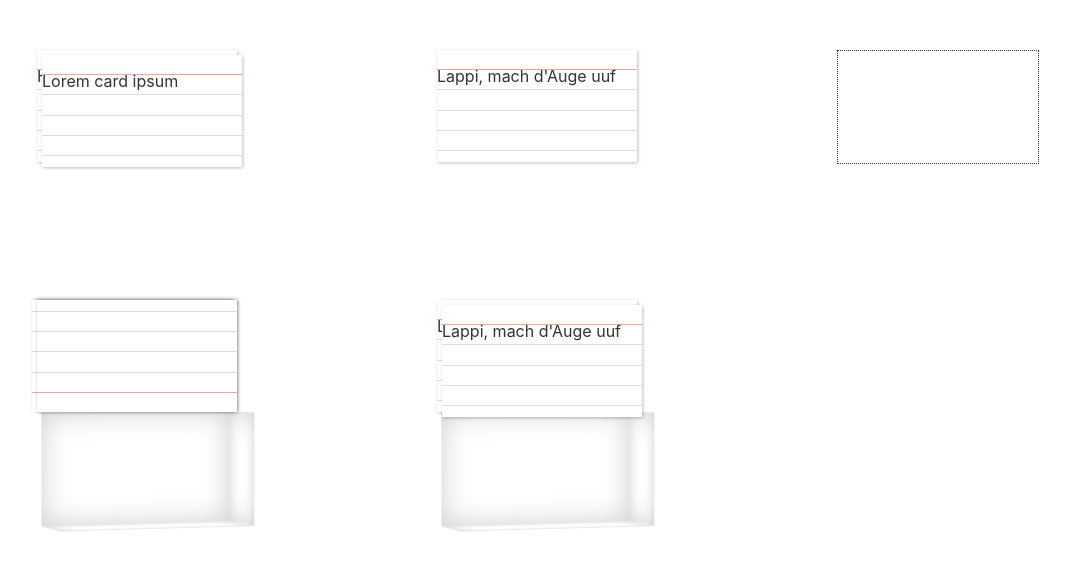
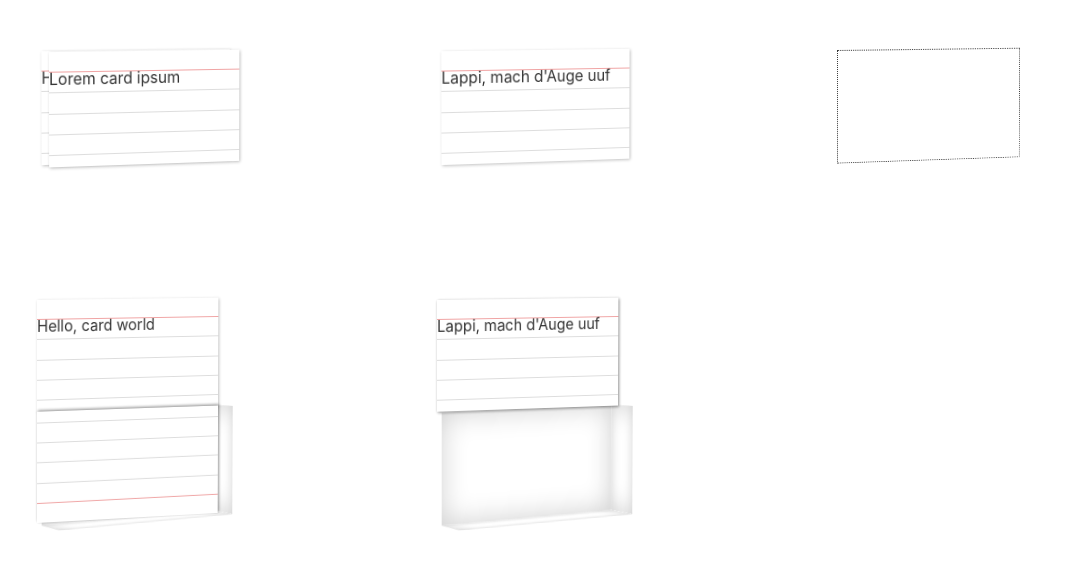
Before and after one commit to rknuus/pensieve, a Svelte app: page / in a window 1280 px wide. Shown: the top 570 px of the page, without its empty margins (13-1083 px from the left). Built offline with nearby package versions, Linux system fonts and the light colour scheme.

Commit message:
Clean up code

```diff
--- a/src/Box/Box.svelte
+++ b/src/Box/Box.svelte
@@ -4,8 +4,7 @@
   import OpenedBoxWalls from './OpenedBoxWalls.svelte';
   import { boxes } from './box-store.js';
   import { cssVariables } from '../helpers/css-helpers.js';
-  import { display } from '../helpers/display-store.js';
-  import { getCardOffset, getHeight, getWidth  } from '../helpers/display-helpers.js';
+  import { getCardOffset, getHeight  } from '../helpers/display-helpers.js';
   import { createEventDispatcher, onDestroy } from 'svelte';
 
   export let id;
@@ -17,14 +16,7 @@
   let flippedCards;
 
   $: allCards = openCards.concat(flippedCards);
-  $: width = getWidth(allCards);
-  $: height = getHeight(allCards) + getHeight(1);
   $: lowerTop = parseInt(top) + getHeight(allCards) + getCardOffset(allCards.length);
-  $: totalOffset = getCardOffset(allCards.length) + getCardOffset(1);  // add one card for the single-card case
-
-  // TEMPORARILY(KNR)
-  $: console.log('lowerTop of ' + id + ': ' + lowerTop);
-  // END TEMPORARILY(KNR)
 
   console.assert(id, 'box has no valid ID');
 
@@ -54,8 +46,10 @@
     /* borrowed from https://svelte.dev/repl/ccdb128d448c4b92babeaccb4be35567?version=3.46.2 */
     top: var(--top);
     left: var(--left);
-    height: var(--height);
-    width: var(--width);
+
+    transform-style: preserve-3d;
+    transform: perspective(50cm) rotateX(-2deg) rotateY(20deg);
+    transform-origin: top center;
   }
 
   .selected {
@@ -64,9 +58,8 @@
   }
 </style>
 
-<div class="box" class:selected use:cssVariables={{top, left, height, width}} on:dblclick="{onDoubleclick}">
+<div class="box" class:selected use:cssVariables={{top, left}} on:dblclick="{onDoubleclick}">
   <OpenCards id="{id}" top="{top}" left="{left}" />
-  <!-- TODO(KNR): the flipped cards are not shown -->
   <FlippedCards id="{id}" top="{lowerTop}" left="{left}" />
   <OpenedBoxWalls top="{getHeight(allCards)}" left="0" cardCount="{allCards.length}" />
 </div>
--- a/src/Box/FlippedCards.svelte
+++ b/src/Box/FlippedCards.svelte
@@ -3,7 +3,6 @@
   import { boxes } from './box-store.js';
   import { createEventDispatcher, onDestroy } from 'svelte';
   import { cssVariables } from '../helpers/css-helpers.js';
-  import { getCardOffset } from '../helpers/display-helpers.js';
   import { positioning } from '../helpers/positioning-store.js';
 
   export let id;
@@ -34,14 +33,11 @@
 <style>
   .flippedcards {
     position: absolute;
-    /* borrowed from https://svelte.dev/repl/ccdb128d448c4b92babeaccb4be35567?version=3.46.2 */
-/*    top: var(--top);
-    left: var(--left);
-*/  }
+  }
 </style>
 
 <div class="flippedcards" use:cssVariables={{top, left}}>
   {#each cards as cardId, i}
-    <Card id={cardId} parentId={id} topCard={i === cards.length - 1} flipped={true} top="{cardHeight + getCardOffset(-i)}" left="{getCardOffset(-i)}" --zIndex="{-i}" />
+    <Card id={cardId} parentId={id} topCard={i === cards.length - 1} flipped={true} level={i} />
   {/each}
 </div>
--- a/src/Box/OpenCards.svelte
+++ b/src/Box/OpenCards.svelte
@@ -2,12 +2,8 @@
   import Card from '../Card/Card.svelte';
   import { boxes } from './box-store.js';
   import { createEventDispatcher, onDestroy } from 'svelte';
-  import { cssVariables } from '../helpers/css-helpers.js';
-  import { getCardOffset } from '../helpers/display-helpers.js';
 
   export let id;
-  export let top;
-  export let left;
 
   let cards;
 
@@ -29,16 +25,10 @@
 </script>
 
 <style>
-  .opencards {
-    position: absolute;
-    /* borrowed from https://svelte.dev/repl/ccdb128d448c4b92babeaccb4be35567?version=3.46.2 */
-/*    top: var(--top);
-    left: var(--left);*/
-  }
 </style>
 
-<div class="opencards" use:cssVariables={{top, left}}>
+<div class="opencards">
   {#each cards as cardId, i}
-    <Card id={cardId} parentId={id} topCard={i === cards.length - 1} top="{getCardOffset(i)}" left="{getCardOffset(i)}" />
+    <Card id={cardId} parentId={id} topCard={i === cards.length - 1} level={i} />
   {/each}
 </div>
--- a/src/Box/OpenedBoxWalls.svelte
+++ b/src/Box/OpenedBoxWalls.svelte
@@ -5,8 +5,6 @@
   export let top;
   export let left;
   export let cardCount;
-  let width;
-  let height;
 
   // For boxes with a small number of cards the box shape would look weird if the shape is directly
   // proportional to the number of cards. So always use a multiple of 64.
@@ -30,12 +28,13 @@
   .cube {
     position: absolute;
     top: var(--cubeTop);
-    left: 0px;
-    margin: 0 auto;
     width: var(--cardWidth);
+    /* TODO(KNR): figure out how to avoid redundancy with Box
+       also, the 3D view of the cards don't fit to the box walls
+     */
     transform-style: preserve-3d;
-    transform: perspective(50cm) rotateX(-1deg) rotateY(20deg);
-    transition: all 1s linear;
+    transform: perspective(50cm) rotateX(-2deg) rotateY(20deg);
+    transform-origin: top center;
   }
 
   .wall {
@@ -43,7 +42,6 @@
     background: rgba(255,255,255,0.1);
     box-shadow: inset 0 0 30px rgba(0,0,0,0.2);
     color: rgba(0,0,0,0.5);
-    transition: all 1s linear;
   }
 
   .back {
--- a/src/Card/Card.svelte
+++ b/src/Card/Card.svelte
@@ -7,10 +7,9 @@
 
   export let id;
   export let parentId;
-  export let top;
-  export let left;
   export let topCard;
   export let draggable;
+  export let level;
   export let flipped = false;
 
   let renderedContent;
@@ -28,6 +27,7 @@
 
   $: cardWidth = $positioning.card.width + 'px';
   $: cardHeight = $positioning.card.height + 'px';
+  $: zShift = (level * $positioning.zShiftFactor) + 'px';
   $: dragEnabled = draggable && topCard;
 
   onDestroy(() => {
@@ -42,7 +42,6 @@
     event.dataTransfer.setData('text/plain', JSON.stringify(data));
     event.dataTransfer.effectAllowed = 'move';
     console.debug('starting to drag item ' + id + ' from source stack ' + parentId);
-    // TODO(KNR): updating the store interrupts the drag operation
     display.startDragging(parentId);
   }
 
@@ -64,10 +63,7 @@
   height: var(--cardHeight);
 
   position: absolute;
-  /* borrowed from https://svelte.dev/repl/ccdb128d448c4b92babeaccb4be35567?version=3.46.2 */
-  top: var(--top);
-  left: var(--left);
-  z-index: var(--zIndex);
+  transform: translateZ(var(--zShift));
 
   box-shadow: 1px 1px 3px rgba(0,0,0,.25);
   background-color: white;  /* avoid cards being transparent */
@@ -92,11 +88,11 @@
 }
 
 .flipped {
-    transform: rotateX(-180deg);
+  transform: rotateX(-180deg) translateY(calc(-1 * var(--cardHeight))) translateZ(calc(-1 * var(--zShift)));
 }
 </style>
 
-<div class="card" class:flipped="{flipped}" class:draggable="{dragEnabled}" draggable={dragEnabled} on:dragstart="{onDragStart}" on:dragend="{onDragEnd}" use:cssVariables={{top, left, cardWidth, cardHeight}}>
+<div class="card" class:flipped="{flipped}" class:draggable="{dragEnabled}" draggable={dragEnabled} on:dragstart="{onDragStart}" on:dragend="{onDragEnd}" use:cssVariables={{zShift, cardWidth, cardHeight}}>
   {#if !flipped}
     {@html renderedContent}
   {/if}
--- a/src/Card/CardDropZone.svelte
+++ b/src/Card/CardDropZone.svelte
@@ -1,30 +1,19 @@
 <script>
-  import { createEventDispatcher, onDestroy } from 'svelte';
   import { cssVariables } from '../helpers/css-helpers.js';
   import { display } from '../helpers/display-store.js';
   import { positioning } from '../helpers/positioning-store.js';
 
   export let parentId;
+  export let level;
   export let showAlways = false;
 
   console.assert(parentId, 'placeholder has no valid parent ID');
 
-  let highlightDropZones = null;
-  let sourceId = null;
-
   $: cardWidth = $positioning.card.width + 'px';
   $: cardHeight = $positioning.card.height + 'px';
-
-  const unsubscribeDisplay = display.subscribe(data => {
-    highlightDropZones = data.highlightDropZones;
-    sourceId = data.sourceStackId;
-  });
-
-  onDestroy(() => {
-    if (unsubscribeDisplay) {
-      unsubscribeDisplay();
-    }
-  });
+  $: zShift = (level * $positioning.zShiftFactor) + 'px';
+  $: highlightDropZones = $display.highlightDropZones;
+  $: sourceId = $display.sourceStackId;
 </script>
 
 <style>
@@ -32,12 +21,14 @@
   width: var(--cardWidth);
   height: var(--cardHeight);
 
+  transform: translateZ(var(--zShift));
+
   border-style: dotted;
   border-width: 1px;
 }
 </style>
 
 {#if showAlways || (highlightDropZones && sourceId !== parentId)}
-  <div class="placeholdercard" on:dragover|preventDefault on:drop|preventDefault use:cssVariables={{cardWidth, cardHeight}}>
+  <div class="placeholdercard" on:dragover|preventDefault on:drop|preventDefault use:cssVariables={{zShift, cardWidth, cardHeight}}>
   </div>
 {/if}
--- a/src/Stack/Stack.svelte
+++ b/src/Stack/Stack.svelte
@@ -4,7 +4,7 @@
   import { createEventDispatcher, onDestroy } from 'svelte';
   import { cssVariables } from '../helpers/css-helpers.js';
   import { display } from '../helpers/display-store.js';
-  import { getCardOffset, getHeight, getWidth  } from '../helpers/display-helpers.js';
+  import { getHeight, getWidth  } from '../helpers/display-helpers.js';
   import { stacks } from './stack-store.js';
 
   export let id;
@@ -32,8 +32,6 @@
     }
   });
 
-  // TODO(KNR): drag&drop is broken: while dragging the drop zones are not properly displayed and dropping
-  // onto a non-empty stack fails
   function onDrop(event) {
     // getting data is borrowed from https://svelte.dev/repl/b225504c9fea44b189ed5bfb566df6e6?version=3.48.0
     const json = event.dataTransfer.getData("text/plain");
@@ -52,13 +50,17 @@
     left: var(--left);
     height: var(--height);
     width: var(--width);
+
+    transform-style: preserve-3d;
+    /* TODO(KNR): centralize perspective and origin in store */
+    transform: perspective(50cm) rotateX(-2deg) rotateY(20deg);
+    transform-origin: top center;
   }
 </style>
 
 <div class="stack" use:cssVariables={{top, left, width, height}}>
   {#each cards as cardId, i}
-    <!-- TODO(KNR): I expect we have to add top to the card offset, but that's apparently wrong. Why?! -->
-    <Card id={cardId} parentId={id} topCard={i === cards.length - 1} draggable={true} top="{getCardOffset(i)}" left="{getCardOffset(i)}" />
+    <Card id={cardId} parentId={id} topCard={i === cards.length - 1} draggable={true} level={i} />
   {/each}
-  <CardDropZone parentId={id} showAlways="{cards.length === 0}" --top="{getCardOffset(cards.length)}px" --left="{getCardOffset(cards.length)}px" on:drop="{onDrop}" />
+  <CardDropZone parentId={id} showAlways="{cards.length === 0}" level={cards.length} on:drop="{onDrop}" />
 </div>
--- a/src/helpers/positioning-store.js
+++ b/src/helpers/positioning-store.js
@@ -5,6 +5,7 @@ const store = writable({
     height: 112,
     width: 200,
   },
+  zShiftFactor: 25,
 });
 
 export const positioning = {
```
